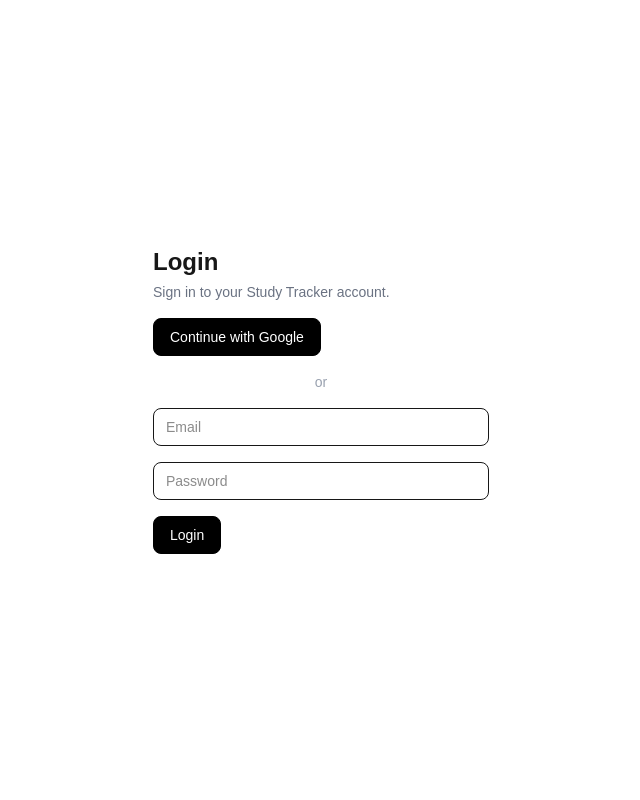
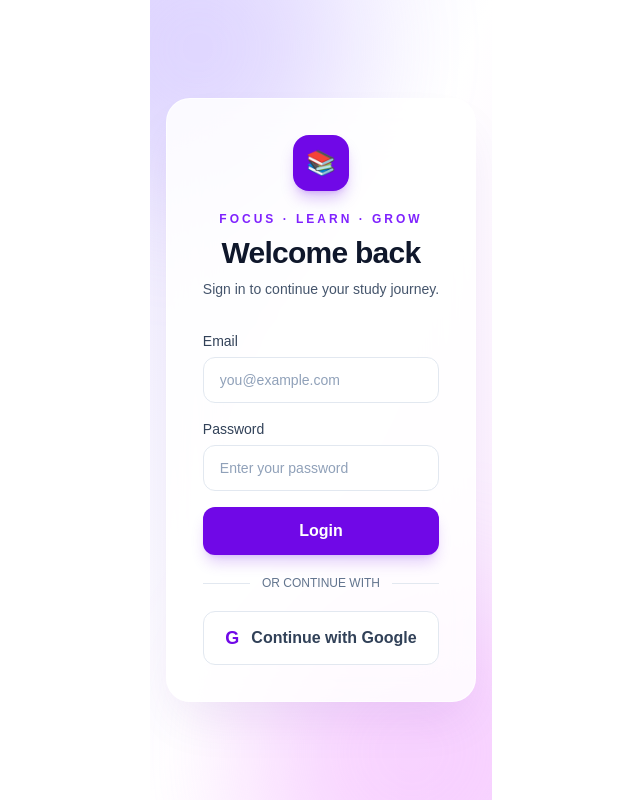
Before and after one commit to itz-ati/study-tracker, a Next.js app: page /login in a window 1280 px wide. Shown: the whole page, without its empty margins (319-959 px from the left). Built offline with nearby package versions, Linux system fonts and the light colour scheme; no server answers; the database is empty.

Commit message:
Style login page and move Google sign-in below

```diff
--- a/components/auth/login-form.tsx
+++ b/components/auth/login-form.tsx
@@ -1,11 +1,7 @@
-
 "use client";
 
 import { FormEvent, useState } from "react";
 import { useRouter } from "next/navigation";
-
-import Button from "@/components/ui/button";
-import Input from "@/components/ui/input";
 import { createClient } from "@/lib/supabase/client";
 
 export default function LoginForm() {
@@ -25,12 +21,8 @@ export default function LoginForm() {
       },
     });
 
-    if (error) {
-      setError(error.message);
+    if (error) setError(error.message);
   }
-  }
-
-
 
   async function handleSubmit(event: FormEvent<HTMLFormElement>) {
     event.preventDefault();
@@ -38,7 +30,6 @@ export default function LoginForm() {
     setLoading(true);
 
     const formData = new FormData(event.currentTarget);
-
     const email = formData.get("email") as string;
     const password = formData.get("password") as string;
 
@@ -58,47 +49,106 @@ export default function LoginForm() {
   }
 
   return (
-    <form
-      onSubmit={handleSubmit}
-      className="w-full max-w-sm space-y-4 p-6"
+    <main className="relative grid min-h-screen place-items-center overflow-hidden bg-gradient-to-br from-violet-100 via-white to-fuchsia-100 px-4 py-12 dark:from-slate-950 dark:via-violet-950 dark:to-slate-900">
+      <div
+        aria-hidden="true"
+        className="absolute -left-24 -top-24 h-72 w-72 rounded-full bg-violet-300/40 blur-3xl dark:bg-violet-500/20"
+      />
+      <div
+        aria-hidden="true"
+        className="absolute -bottom-28 -right-20 h-80 w-80 rounded-full bg-fuchsia-300/40 blur-3xl dark:bg-fuchsia-500/20"
+      />
+
+      <section className="relative w-full max-w-md rounded-3xl border border-white/70 bg-white/85 p-7 shadow-2xl shadow-violet-900/10 backdrop-blur-xl sm:p-9 dark:border-white/10 dark:bg-slate-900/85">
+        <header className="mb-8 text-center">
+          <div className="mx-auto mb-5 grid h-14 w-14 place-items-center rounded-2xl bg-violet-700 text-2xl shadow-lg shadow-violet-700/25">
+            <span aria-hidden="true">📚</span>
+          </div>
+          <p className="text-xs font-bold uppercase tracking-[0.25em] text-violet-600 dark:text-violet-300">
+            Focus · Learn · Grow
+          </p>
+          <h1 className="mt-2 text-3xl font-bold tracking-tight text-slate-900 dark:text-white">
+            Welcome back
+          </h1>
+          <p className="mt-2 text-sm text-slate-600 dark:text-slate-300">
+            Sign in to continue your study journey.
+          </p>
+        </header>
+
+        <form onSubmit={handleSubmit} className="space-y-4">
+          <div>
+            <label
+              htmlFor="email"
+              className="mb-1.5 block text-sm font-medium text-slate-700 dark:text-slate-200"
             >
-      <div>
-        <h1 className="text-2xl font-bold">Login</h1>
-        <p className="mt-1 text-sm text-gray-500">
-          Sign in to your Study Tracker account.
-        </p>
+              Email
+            </label>
+            <input
+              id="email"
+              type="email"
+              name="email"
+              placeholder="you@example.com"
+              autoComplete="email"
+              required
+              className="w-full rounded-xl border border-slate-200 bg-white px-4 py-3 text-sm text-slate-900 outline-none transition placeholder:text-slate-400 focus:border-violet-500 focus:ring-4 focus:ring-violet-500/15 dark:border-slate-700 dark:bg-slate-950 dark:text-white"
+            />
           </div>
 
-      <Button type="button" onClick={handleGoogleLogin}>
-        Continue with Google
-      </Button>
-
-
-      <div className="text-center text-sm text-gray-400">
-        or
+          <div>
+            <label
+              htmlFor="password"
+              className="mb-1.5 block text-sm font-medium text-slate-700 dark:text-slate-200"
+            >
+              Password
+            </label>
+            <input
+              id="password"
+              type="password"
+              name="password"
+              placeholder="Enter your password"
+              autoComplete="current-password"
+              required
+              className="w-full rounded-xl border border-slate-200 bg-white px-4 py-3 text-sm text-slate-900 outline-none transition placeholder:text-slate-400 focus:border-violet-500 focus:ring-4 focus:ring-violet-500/15 dark:border-slate-700 dark:bg-slate-950 dark:text-white"
+            />
           </div>
 
-      <Input
-        type="email"
-        name="email"
-        placeholder="Email"
-      />
-
-      <Input
-        type="password"
-        name="password"
-        placeholder="Password"
-      />
-
           {error && (
-        <p className="text-sm text-red-600">
+            <p
+              role="alert"
+              className="rounded-xl border border-red-200 bg-red-50 px-4 py-3 text-sm text-red-700 dark:border-red-900 dark:bg-red-950/50 dark:text-red-300"
+            >
               {error}
             </p>
           )}
 
-      <Button type="submit" disabled={loading}>
+          <button
+            type="submit"
+            disabled={loading}
+            className="w-full rounded-xl bg-violet-700 px-4 py-3 font-semibold text-white shadow-lg shadow-violet-700/20 transition hover:bg-violet-800 focus-visible:outline-2 focus-visible:outline-offset-2 focus-visible:outline-violet-600 disabled:cursor-not-allowed disabled:opacity-60"
+          >
             {loading ? "Logging in..." : "Login"}
-      </Button>
+          </button>
         </form>
+
+        <div className="my-5 flex items-center gap-3">
+          <div className="h-px flex-1 bg-slate-200 dark:bg-slate-700" />
+          <span className="text-xs font-medium text-slate-500 dark:text-slate-400">
+            OR CONTINUE WITH
+          </span>
+          <div className="h-px flex-1 bg-slate-200 dark:bg-slate-700" />
+        </div>
+
+        <button
+          type="button"
+          onClick={handleGoogleLogin}
+          className="flex w-full items-center justify-center gap-3 rounded-xl border border-slate-200 bg-white px-4 py-3 font-semibold text-slate-700 transition hover:border-violet-300 hover:bg-violet-50 focus-visible:outline-2 focus-visible:outline-offset-2 focus-visible:outline-violet-600 dark:border-slate-700 dark:bg-slate-800 dark:text-white dark:hover:bg-slate-700"
+        >
+          <span aria-hidden="true" className="text-lg font-bold text-violet-700">
+            G
+          </span>
+          Continue with Google
+        </button>
+      </section>
+    </main>
   );
 }
```
Lines whose indentation alone changed are shown as unchanged.
